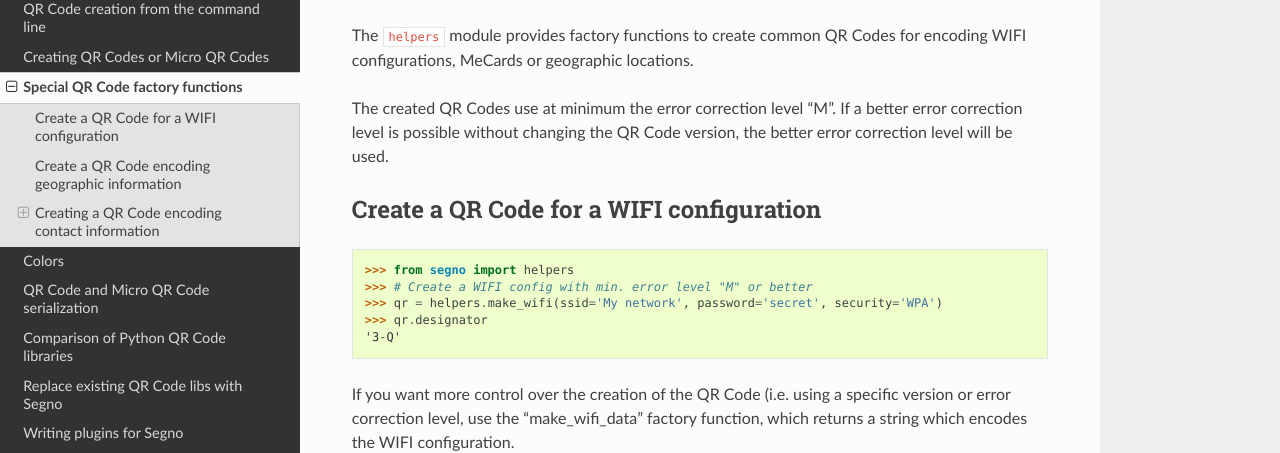
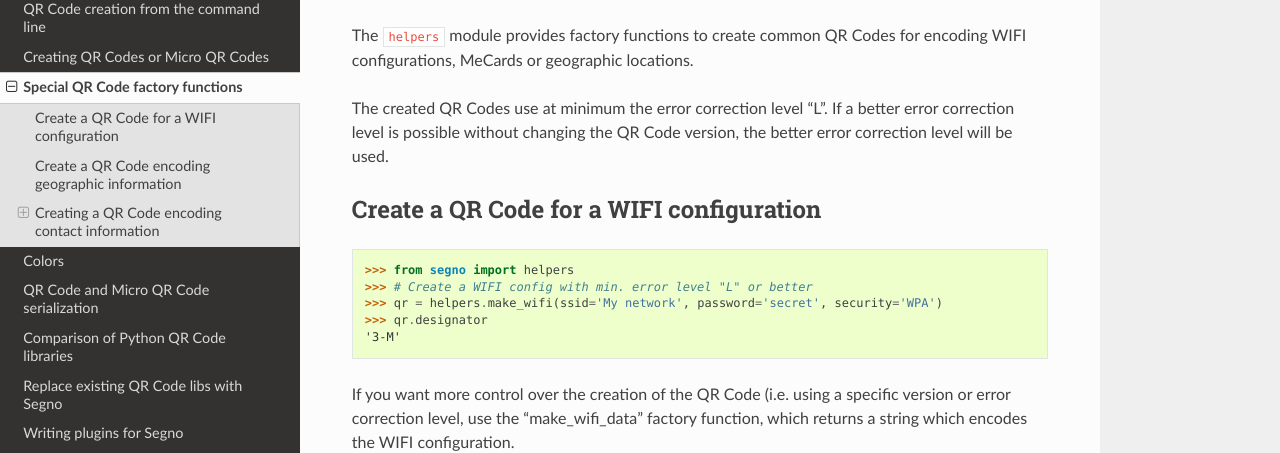
Before and after one commit to heuer/segno, a Sphinx documentation site: the page built from docs/special-qrcode-factories.rst, in a window 1280 px wide and 1400 px high. Shown: the part 136-589 px from the top of the window. Built offline with Sphinx 7.4.7 and the Read the Docs theme 2.0.0, drawn with Linux system fonts in a browser that asks for light colours; the version number is read from the project's files by our own code; some of the changed text lies outside the part shown.

```diff
--- a/docs/special-qrcode-factories.rst
+++ b/docs/special-qrcode-factories.rst
@@ -4,7 +4,7 @@ Special QR Code factory functions
 The ``helpers`` module provides factory functions to create common QR Codes
 for encoding WIFI configurations, MeCards or geographic locations.
 
-The created QR Codes use at minimum the error correction level "M". If a better
+The created QR Codes use at minimum the error correction level "L". If a better
 error correction level is possible without changing the QR Code version, the
 better error correction level will be used.
 
@@ -14,10 +14,10 @@ Create a QR Code for a WIFI configuration
 .. code-block:: python
 
     >>> from segno import helpers
-    >>> # Create a WIFI config with min. error level "M" or better
+    >>> # Create a WIFI config with min. error level "L" or better
     >>> qr = helpers.make_wifi(ssid='My network', password='secret', security='WPA')
     >>> qr.designator
-    '3-Q'
+    '3-M'
 
 
 If you want more control over the creation of the QR Code (i.e. using a specific
@@ -46,7 +46,7 @@ Create a QR Code encoding geographic information
     >>> latitude, longitude = 38.8976763,-77.0365297
     >>> qr = helpers.make_geo(latitude, longitude)
     >>> qr.designator
-    '2-Q'
+    '2-M'
 
 A factory function for encoding the geographic information as string is also
 available.
```
Also changed, not shown: other parts of docs/special-qrcode-factories.rst (+2 -2 lines).
